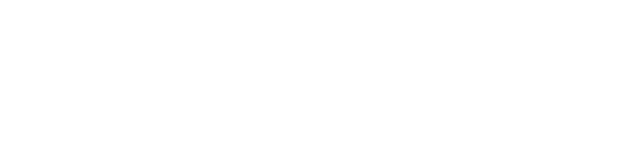
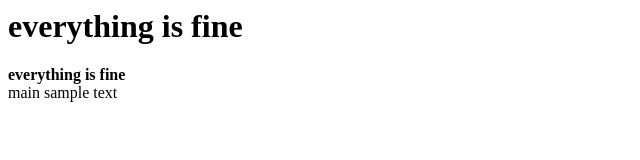
Before and after one commit to freyaahaa/detgaarfint, a website: page index.html in a window 1280 px wide. Shown: the whole page, without its empty margins (0-640 px from the left). Drawn offline with Linux system fonts and the light colour scheme.

Commit message:
fixed thing, still testing

```diff
--- a/index.html
+++ b/index.html
@@ -1,7 +1,21 @@
 <html>
 <head>
-  <title>Kodeloftet</title>
+  <title>verycool</title>
 </head>
+<body>
+
+<header>
+
+  <h1>everything is fine</h1>
+  <strong>everything is fine</strong>
+</header>
+
+
+ <main>main sample text</main>
+
+
+
+</body>
 
 
 </html>
```
